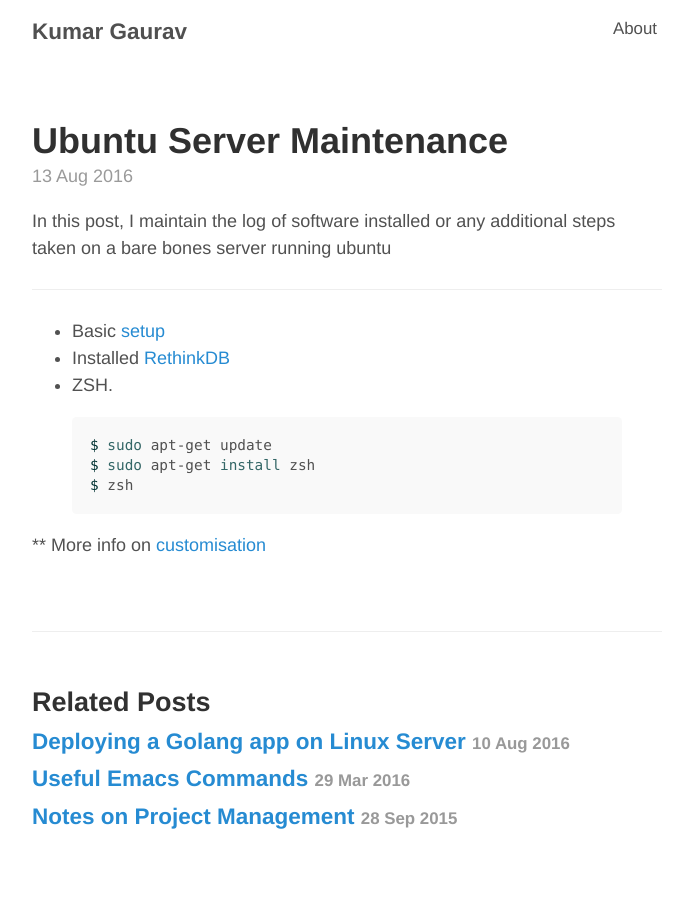
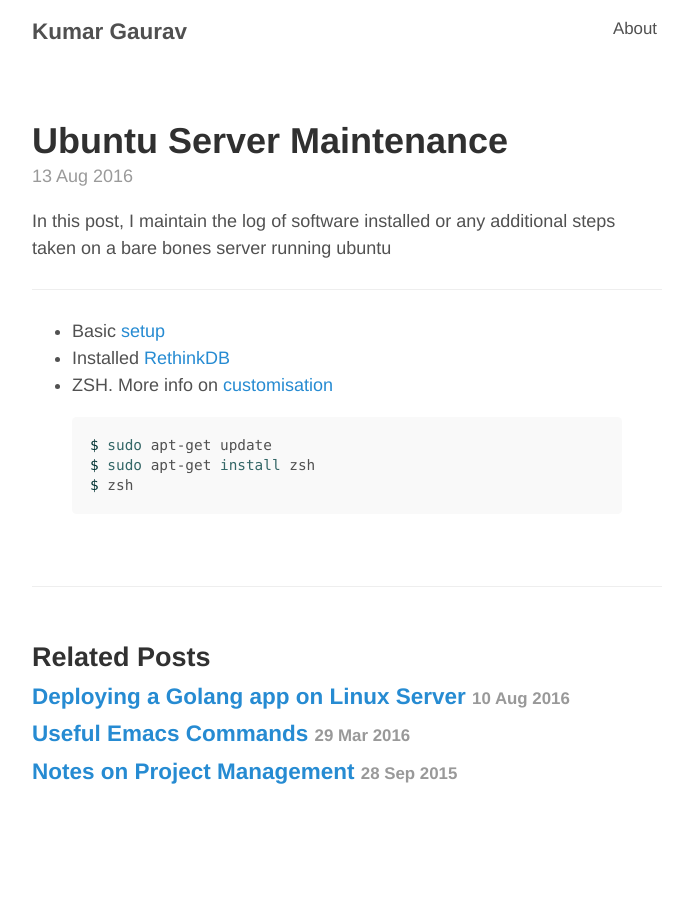
Before and after one commit to kgthegreat/kgthegreat.github.io, a Jekyll site: the page built from _posts/2016-08-13-ubuntu-server.md, in a window 1280 px wide. Shown: the whole page, without its empty margins (293-981 px from the left). Built offline with Jekyll 4.4.1, drawn with Linux system fonts in a browser that asks for light colours; after the commit the page ends 900 px from its top, so only the background shows below that.

```diff
--- a/_posts/2016-08-13-ubuntu-server.md
+++ b/_posts/2016-08-13-ubuntu-server.md
@@ -9,10 +9,9 @@ In this post, I maintain the log of software installed or any additional steps t
 
 * Basic <a href="https://www.digitalocean.com/community/tutorials/initial-server-setup-with-ubuntu-14-04">setup</a>
 * Installed <a href="http://kumargaurav.co/2016/08/10/deploy-go-lang-app-linux-server/#rethinkdb">RethinkDB</a>
-* ZSH.
+* ZSH. More info on <a href="https://www.digitalocean.com/community/tutorials/how-to-install-z-shell-zsh-on-a-cloud-server">customisation</a>
 {% highlight bash %}
 $ sudo apt-get update
 $ sudo apt-get install zsh
 $ zsh
 {% endhighlight %}
-** More info on <a href="https://www.digitalocean.com/community/tutorials/how-to-install-z-shell-zsh-on-a-cloud-server">customisation</a>
```
